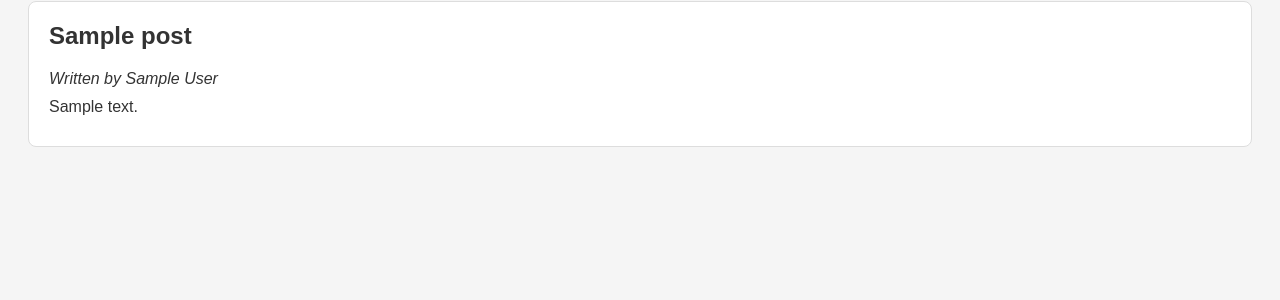
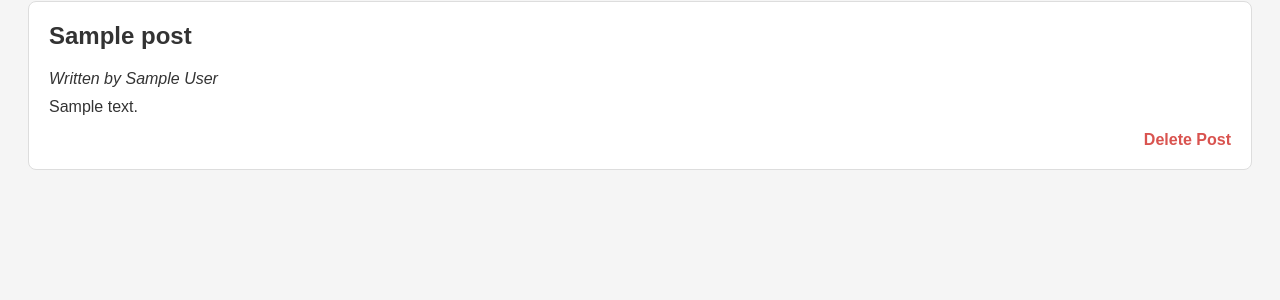
Before and after one commit to Undefined0J/Masterblog, a Flask app: template templates/index.html in a window 1280 px wide. Shown: the part 145-445 px from the top of the page. Run offline with Flask 3, Linux system fonts and the light colour scheme; the template is opened without the code that fills it: most values are stand-ins (such as "Sample title", 1, 10 or a date in 2020).

Commit message:
feat: Implement post deletion functionality with JSON data updates and UI trigger

```diff
--- a/app.py
+++ b/app.py
@@ -46,6 +46,24 @@ def add():
     return render_template('add.html')
 
 
+@app.route('/delete/<int:post_id>')
+def delete(post_id: int):
+    """
+    Handle the deletion of a specific blog post.
+
+    Extracts the post_id from the URL, removes it from the data store,
+    and redirects back to the index page.
+
+    :param post_id: The unique ID of the blog post to be deleted.
+    :return: A redirection to the index route.
+    """
+    # Trigger the deletion logic in data handler
+    data_handler.delete_post(post_id)
+
+    # Redirect back to the home page to reflect changes
+    return redirect(url_for('index'))
+
+
 if __name__ == '__main__':
     # Run the Flask development server
     app.run(host="0.0.0.0", port=5000, debug=True)
--- a/data_handler.py
+++ b/data_handler.py
@@ -66,3 +66,23 @@ def add_post(author: str, title: str, content: str) -> None:
 
     posts.append(new_post)
     save_posts(posts)
+
+
+def delete_post(post_id: int) -> bool:
+    """
+    Delete a blog post by its unique ID from the JSON data file.
+
+    :param post_id: The unique identifier of the post to delete.
+    :return: True if the post was found and deleted, False otherwise.
+    """
+    posts = load_posts()
+    initial_count = len(posts)
+
+    # Filter out the post with the matching ID
+    posts = [post for post in posts if post["id"] != post_id]
+
+    # If the count didn't change, the ID was not found
+    if len(posts) == initial_count:
+        return False
+
+    return save_posts(posts)
--- a/templates/index.html
+++ b/templates/index.html
@@ -18,6 +18,14 @@
         <h2>{{ post.title }}</h2>
         <p><em>Written by {{ post.author }}</em></p>
         <p>{{ post.content }}</p>
+
+        <div style="text-align: right; margin-top: 15px;">
+            <a href="{{ url_for('delete', post_id=post.id) }}"
+               style="color: #D9534F; text-decoration: none; font-weight: bold;"
+               onclick="return confirm('Are you sure you want to delete this post?');">
+                Delete Post
+            </a>
+        </div>
     </div>
     {% endfor %}
 
```
